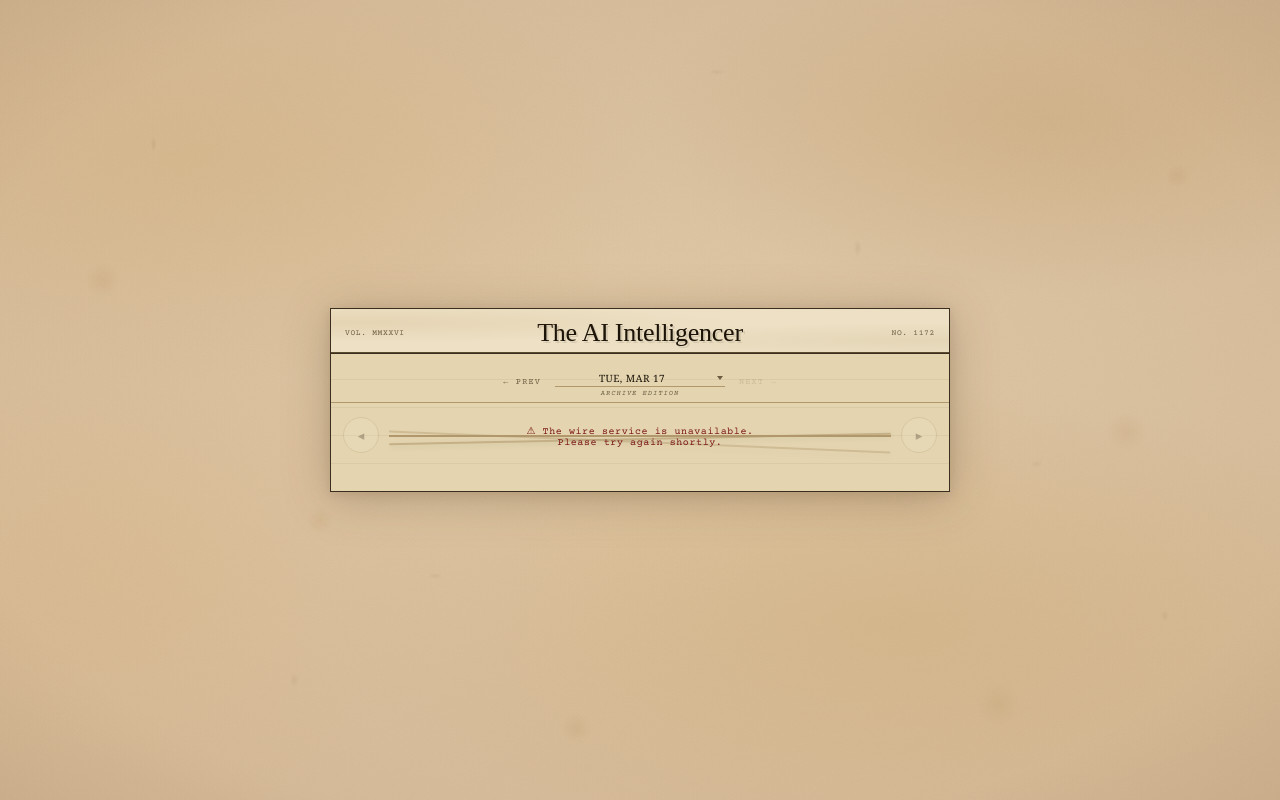
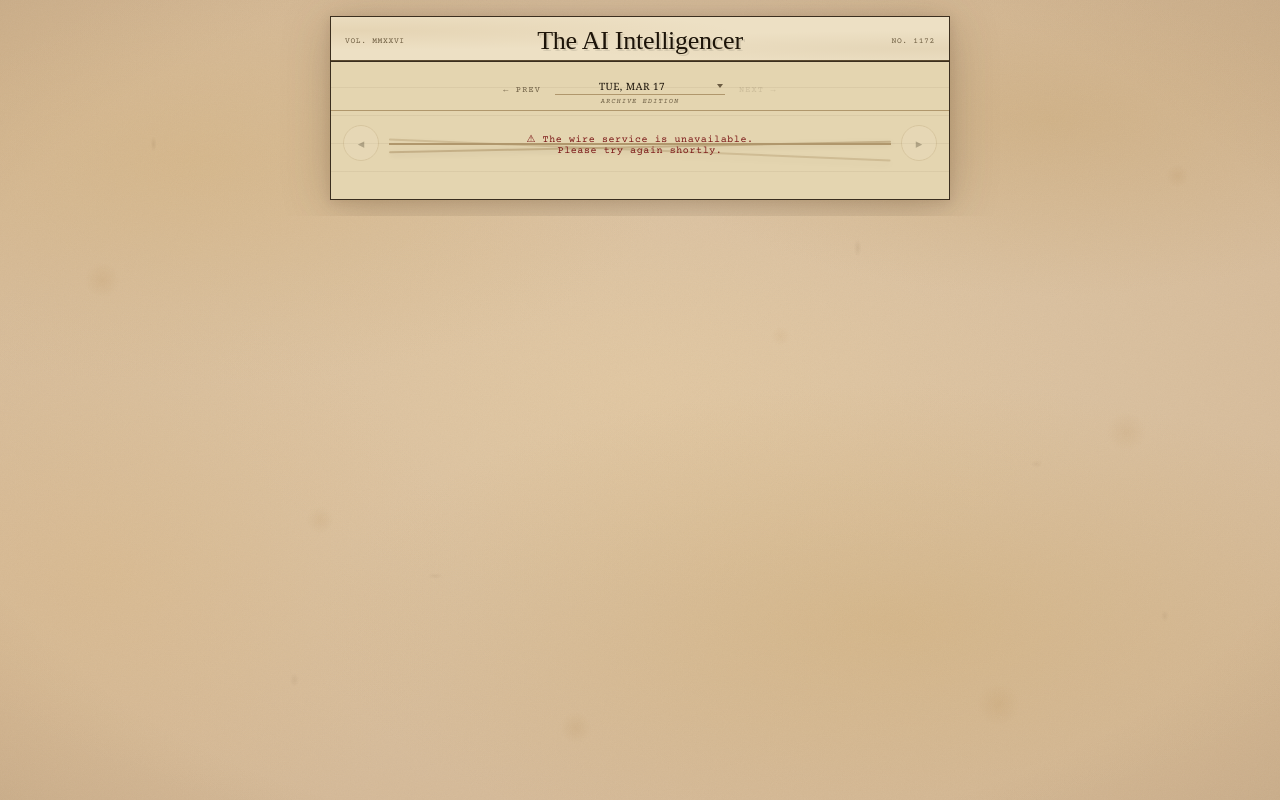
Before and after one commit to priyamwada15/ai-intelligencer, a website: page public/index.html in a window 1280 px wide. Drawn offline with nearby package versions, Linux system fonts and the light colour scheme; no server answers; a web font is replaced by a local one.

Commit message:
Update CSS styles for layout and spacing adjustments

```diff
--- a/public/index.html
+++ b/public/index.html
@@ -65,6 +65,8 @@
     overflow: hidden;
     margin: 0;
     padding: 0;
+    width: 100%;
+    box-sizing: border-box;
   }
 
   body {
@@ -74,6 +76,7 @@
     align-items: flex-start;
     justify-content: center;
     padding: clamp(8px, 2vw, 16px) clamp(8px, 2vw, 16px);
+    box-sizing: border-box;
   }
 
   /* ─── THE WIDGET SHELL ─── */
@@ -88,11 +91,10 @@
   @media (min-width: 900px) {
     body {
       align-items: center;
-      min-height: 100vh;
-      padding: 40px 24px;
+      padding: 16px 24px;
     }
     .widget {
-      width: var(--w);
+      width: min(var(--w), 100%);
     }
   }
 
@@ -194,7 +196,8 @@
     gap: 14px;
     padding: 6px 16px 5px;
     border-bottom: 1px solid var(--crease);
-    margin-bottom: 2px;
+    margin-bottom: 0;
+    flex-shrink: 0;
   }
 
   /* Typographic arrows — no border, no circle, just letterpress style */
@@ -282,7 +285,7 @@
     display: flex;
     align-items: center;
     gap: 0;
-    padding: 12px 12px 16px;
+    padding: 14px 12px 16px;
     flex: 1;
     width: 100%;
     box-sizing: border-box;
```
